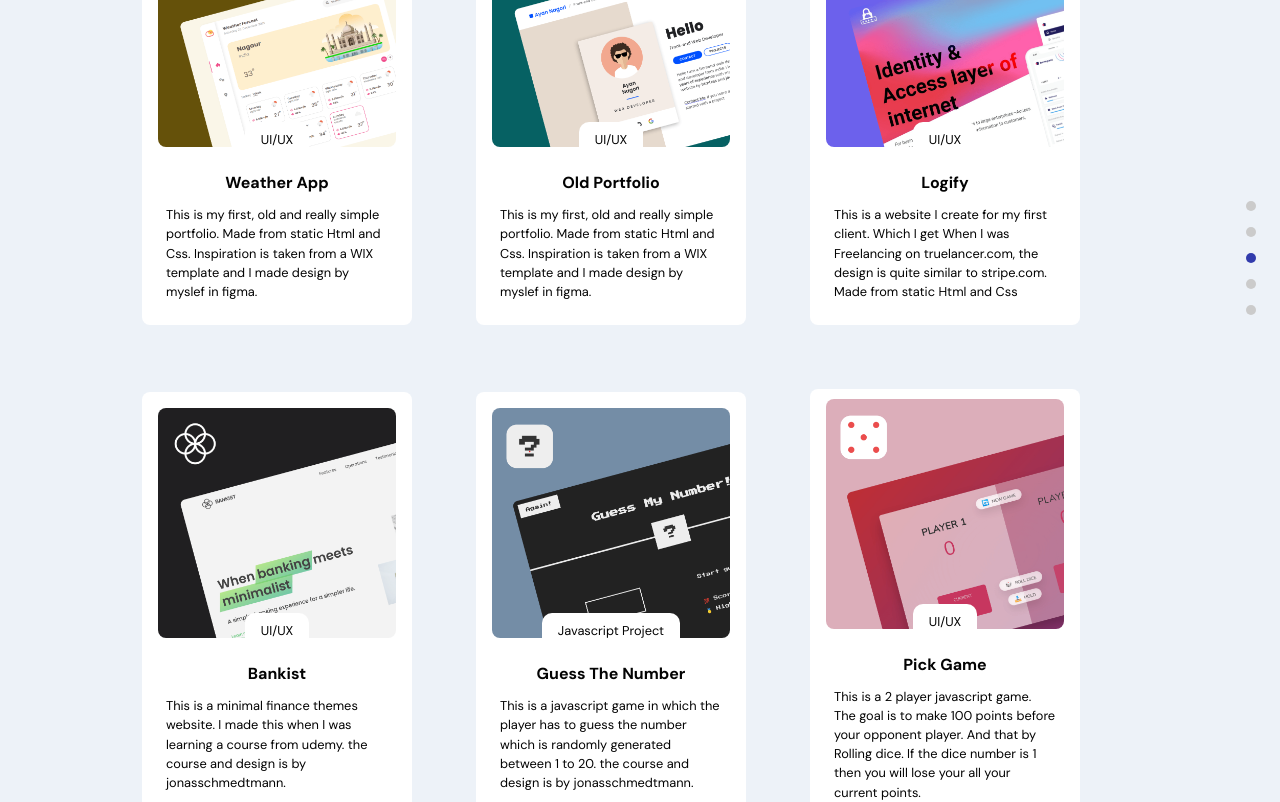
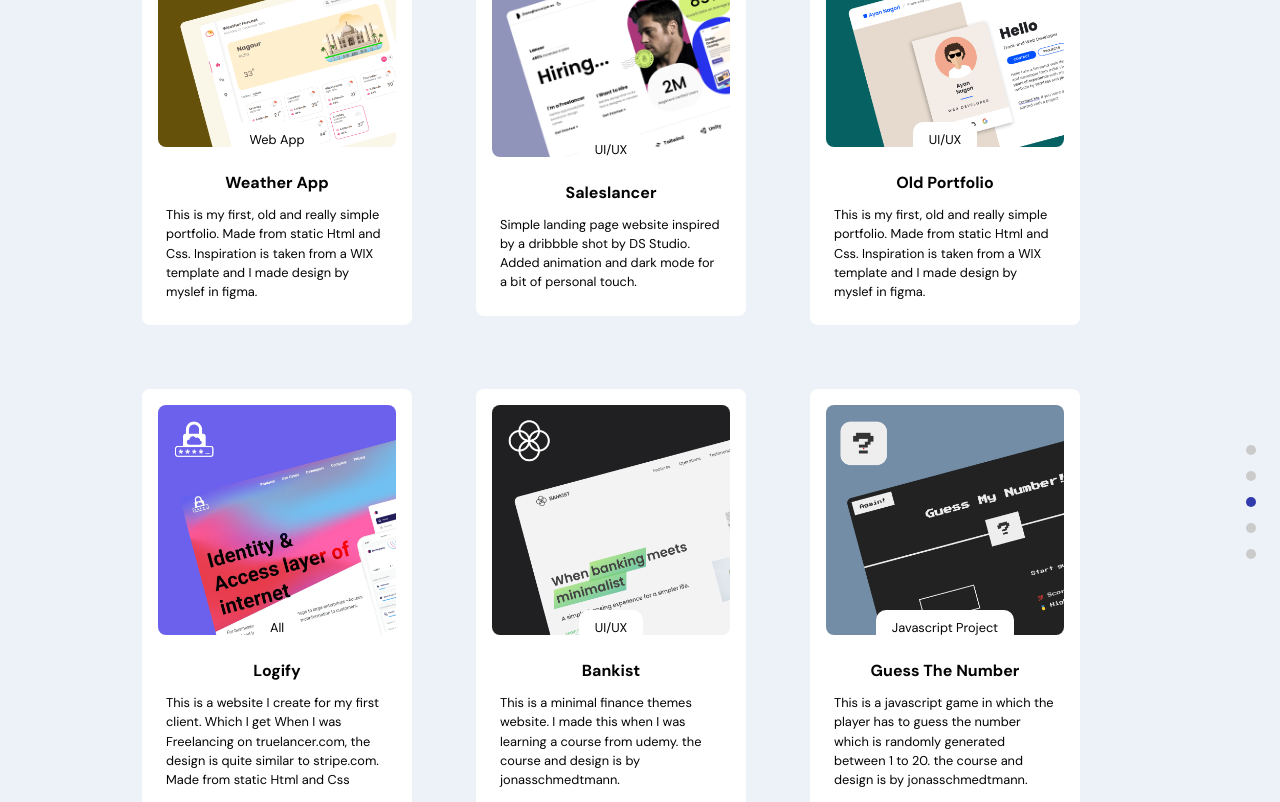
Before and after one commit to AyanNagorimsn/portfolio-react, a React (Vite) app: page / in a window 1280 px wide. Shown: the part 2000-2802 px from the top of the page. Built offline with nearby package versions, Linux system fonts and the light colour scheme; no server answers.

Commit message:
added saleslancer project

```diff
--- a/src/constants/images.js
+++ b/src/constants/images.js
@@ -23,8 +23,10 @@
 import oldportfolio from "../assets/oldportfolio.png";
 import guessthenum from "../assets/guessthenum.png";
 import weather from "../assets/weather.png";
+import saleslancer from "../assets/saleslancer.png";
 
 export default {
+  saleslancer,
   weather,
   bankist,
   pickgame,
--- a/src/data/work-data.js
+++ b/src/data/work-data.js
@@ -4,8 +4,16 @@
     description: `This is my first, old and really simple portfolio. Made from static Html and Css. Inspiration is taken from a WIX template and I made design by myslef in figma. `,
     projectLink: `https://weadher.vercel.app/`,
     codeLink: "https://github.com/ParallelXL/weather-app",
-    tags: [`All`, `UI/UX`, `Web App`],
+    tags: [`All`, `Web App`],
     imgname: `weather`,
+  },
+  {
+    title: `Saleslancer`,
+    description: `Simple landing page website inspired by a dribbble shot by DS Studio. Added animation and dark mode for a bit of personal touch.`,
+    projectLink: `https://saleslancer-landing-page.vercel.app/`,
+    codeLink: "https://github.com/ParallelXL/Landing-page-UI",
+    tags: [`All`, `UI/UX`],
+    imgname: `saleslancer`,
   },
   {
     title: `Old Portfolio`,
@@ -20,7 +28,7 @@
     description: `This is a website I create for my first client. Which I get When I was Freelancing on truelancer.com, the design is quite similar to stripe.com. Made from static Html and Css`,
     projectLink: `https://logify.id`,
     codeLink: "https://github.com/ParallelXL/logify-website",
-    tags: [`All`, `UI/UX`],
+    tags: [`All`],
     imgname: `logify`,
   },
   {
@@ -44,7 +52,7 @@
     description: `This is a 2 player javascript game. The goal is to make 100 points before your opponent player. And that by Rolling dice. If the dice number is 1 then you will lose your all your current points.`,
     projectLink: `https://pick-game.vercel.app/`,
     codeLink: `https://github.com/ParallelXL/Pick-Game-Javascript`,
-    tags: [`All`, `UI/UX`, `Javascript Project`],
+    tags: [`All`, `Javascript Project`],
     imgname: `pickgame`,
   },
 ];
```
Also changed, not shown: src/assets/saleslancer.png (added).
